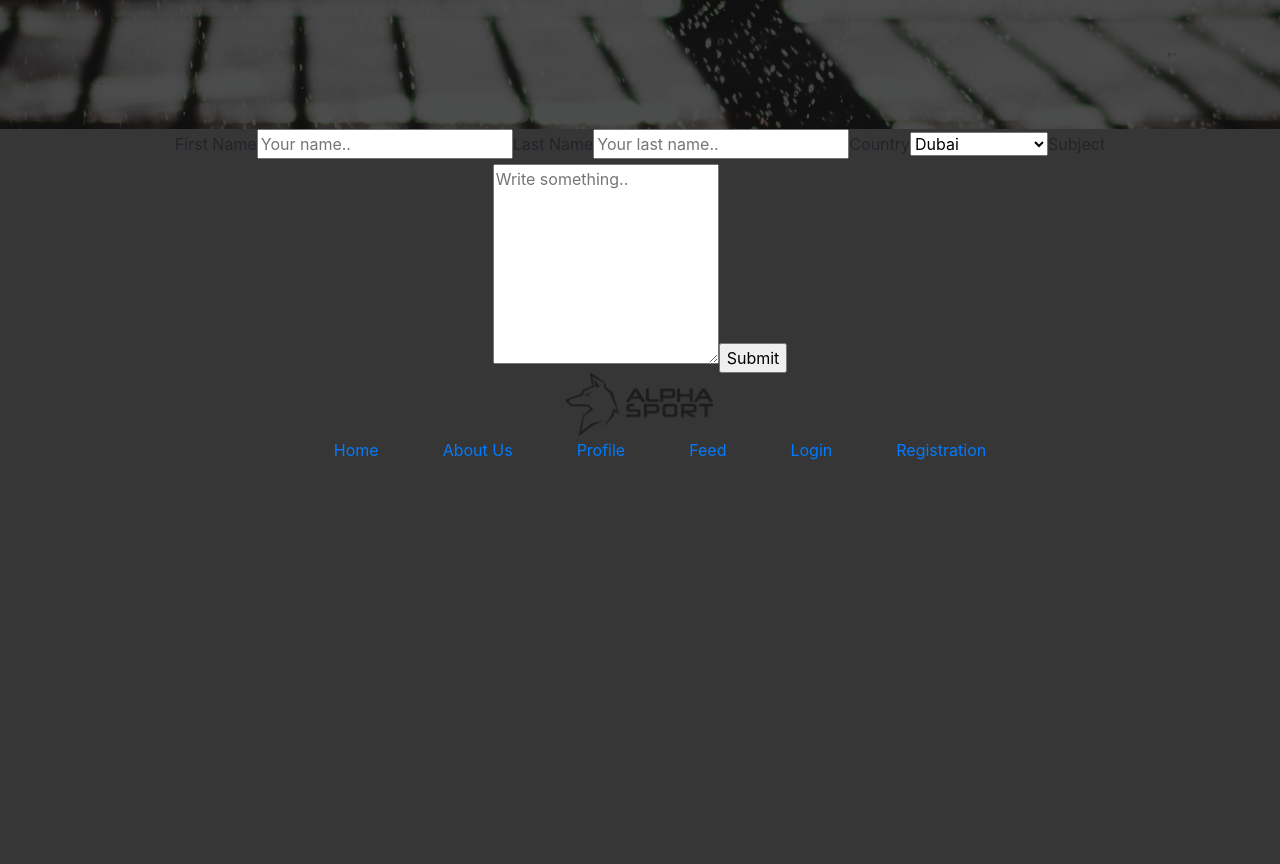
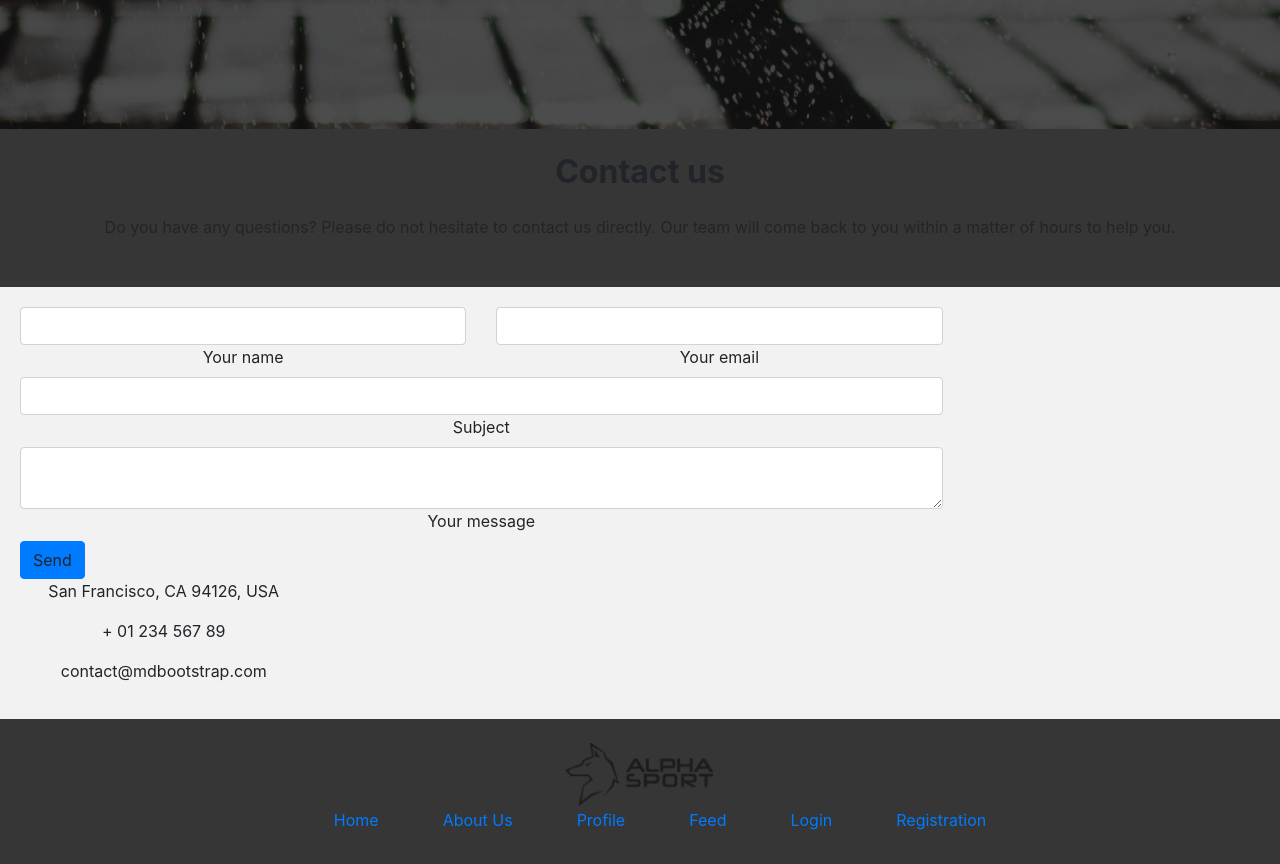
Before and after one commit to DBruggink/amingoreact_, a React (Create React App) app: page /about in a window 1280 px wide. Shown: the part 520-1384 px from the top of the page. Before the commit the page ends 1014 px from the top, so only its background shows below. Built offline with nearby package versions, Linux system fonts and the light colour scheme.

Commit message:
contact form almost done

```diff
--- a/src/ContactForm.js
+++ b/src/ContactForm.js
@@ -4,35 +4,127 @@ const ContactForm=()=>{
     const formStyle={
         height:'200px'
     }
+    const textStyle={
+        width: '100%',
+        padding: '12px',
+        border: '1px solid #ccc',
+        borderRadius: '4px',
+        boxSizing: 'border-box',
+        marginTop: '6px',
+        marginBottom: '16px',
+        resize: 'vertical'
+
+
+    }
+
+    const submitStyle={
+        backgroundColor: '#4CAF50',
+        color: 'white',
+        padding: '12px 20px',
+        border: 'none',
+        borderRadius: '4px',
+        cursor: 'pointer',
+      }
+
+      const containerStyle={
+        borderRadius: '5px',
+        backgroundColor: '#f2f2f2',
+        padding: '20px',
+        flex: '1',
+        flexDirection:'column'
+
+      }
 
 
     return(
-        <div className="container">
-  <form action="action_page.php">
+<section className="mb-4">
 
-    <label for="fname">First Name</label>
-    <input type="text" id="fname" name="firstname" placeholder="Your name.."/>
 
-    <label for="lname">Last Name</label>
-    <input type="text" id="lname" name="lastname" placeholder="Your last name.."/>
+<h2 className="h1-responsive font-weight-bold text-center my-4">Contact us</h2>
 
-    <label for="country">Country</label>
-    <select id="country" name="country">
-      <option value="australia">Dubai</option>
-      <option value="canada">Sharjah</option>
-      <option value="usa">Abu Dhabi</option>
-      <option value="usa">Ajman</option>
-      <option value="usa">Fujairah</option>
-      <option value="usa">Ras al Khaimah</option>
-    </select>
+<p className="text-center w-responsive mx-auto mb-5">Do you have any questions? Please do not hesitate to contact us directly. Our team will come back to you within
+    a matter of hours to help you.</p>
 
-    <label for="subject">Subject</label>
-    <textarea id="subject" name="subject" placeholder="Write something.." style={formStyle}></textarea>
+<div className="row" style={containerStyle}>
 
-    <input type="submit" value="Submit"/>
 
-  </form>
+    <div className="col-md-9 mb-md-0 mb-5">
+        <form id="contact-form" name="contact-form" action="mail.php" method="POST">
+
+
+            <div className="row">
+
+
+                <div className="col-md-6">
+                    <div className="md-form mb-0">
+                        <input type="text" id="name" name="name" className="form-control"/>
+                        <label for="name" className="">Your name</label>
+                    </div>
+                </div>
+
+                <div className="col-md-6">
+                    <div className="md-form mb-0">
+                        <input type="text" id="email" name="email" className="form-control"/>
+                        <label for="email" className="">Your email</label>
+                    </div>
+
+                </div>
+
+            </div>
+
+            <div className="row">
+                <div className="col-md-12">
+                    <div className="md-form mb-0">
+                        <input type="text" id="subject" name="subject" className="form-control"/>
+                        <label for="subject" className="">Subject</label>
+                    </div>
+                </div>
+            </div>
+
+            <div className="row">
+
+
+                <div className="col-md-12">
+
+                    <div className="md-form">
+                        <textarea type="text" id="message" name="message" rows="2" className="form-control md-textarea"></textarea>
+                        <label for="message">Your message</label>
+                    </div>
+
+                </div>
+            </div>
+
+
+        </form>
+
+        <div className="text-center text-md-left">
+            <a className="btn btn-primary" onclick="document.getElementById('contact-form').submit();">Send</a>
+        </div>
+        <div className="status"></div>
+    </div>
+
+
+
+    <div className="col-md-3 text-center">
+        <ul className="list-unstyled mb-0">
+            <li><i className="fas fa-map-marker-alt fa-2x"></i>
+                <p>San Francisco, CA 94126, USA</p>
+            </li>
+
+            <li><i className="fas fa-phone mt-4 fa-2x"></i>
+                <p>+ 01 234 567 89</p>
+            </li>
+
+            <li><i className="fas fa-envelope mt-4 fa-2x"></i>
+                <p>contact@mdbootstrap.com</p>
+            </li>
+        </ul>
+    </div>
+
+
 </div>
+
+</section>
 
 
 
```
